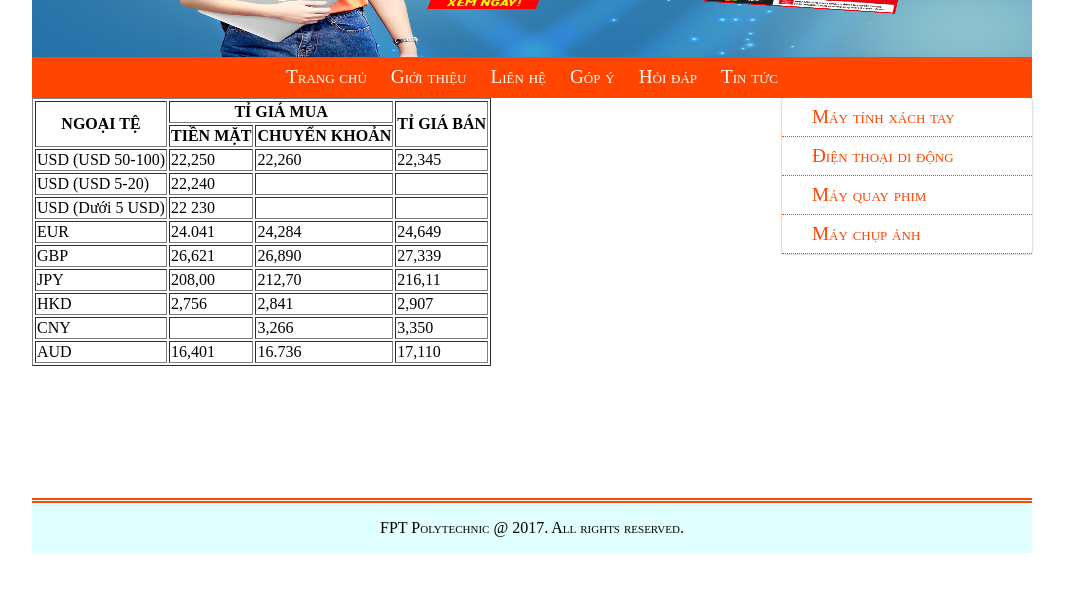
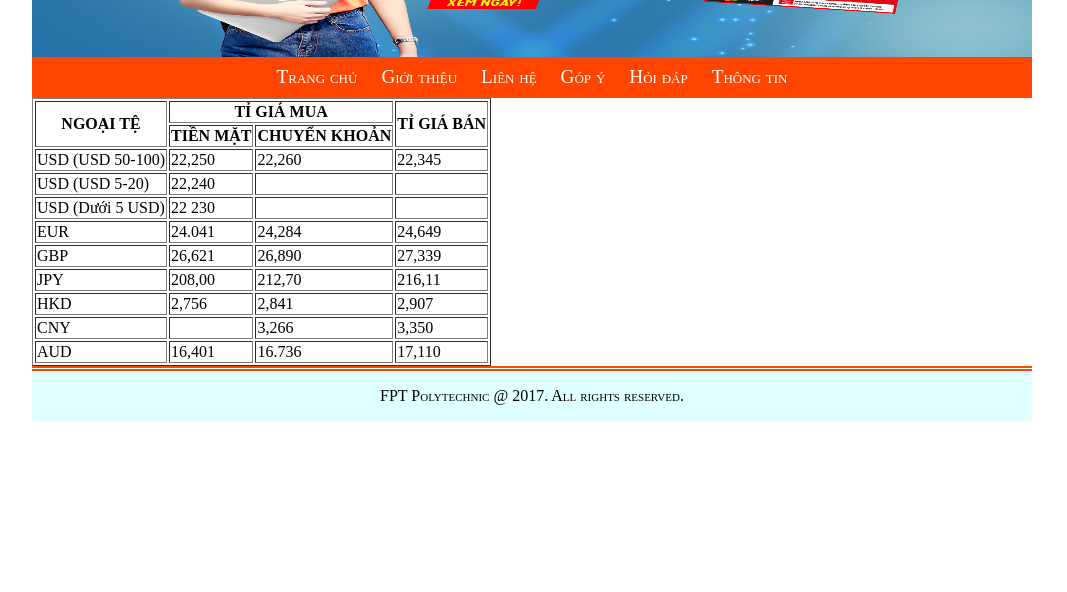
Before and after one commit to hongvann/_lab4, a plain HTML site: page gopy.html in a window 1280 px wide. Shown: the part 198-790 px from the top of the page, without its empty margins (108-1175 px from the left). Drawn offline with Linux system fonts and the light colour scheme; files that its build step writes are made by us from their sources.

Commit message:
Update gopy.html

```diff
--- a/gopy.html
+++ b/gopy.html
@@ -4,7 +4,7 @@
         <head>
             <title>Form</title>
             <meta charset="utf-8"/>
-            <link href="css/form.css" rel="stylesheet"/>
+            <link href="csslab11.css" rel="stylesheet"/>
            <link rel="stylesheet" href="index1.css">
 
         <body>
@@ -23,7 +23,7 @@
                 <nav class="menu">
                     <ul>
                         <li><a href="index.html">Trang chủ</a></li>
-                        <li><a href="trandau.html">Giới thiệu</a></li>
+                        <li><a href="gioithieu.html">Giới thiệu</a></li>
                         <li>
                             <a href="#">Liên hệ</a>
                             <ul>
@@ -31,9 +31,9 @@
                                 <li><a href="gmail.html">Email</a></li>
                             </ul>
                         </li>
-                        <li><a href="tigia.html">Góp ý</a></li>
-                        <li><a href="#">Hỏi đáp</a></li>
-                        <li><a href="tintuc.html">Tin tức</a></li>
+                        <li><a href="gioithieu.html">Góp ý</a></li>
+                        <li><a href="hoidap.html">Hỏi đáp</a></li>
+                        <li><a href="thongtin.html"> Thông tin </a></li>
                         </ul>
                 </nav>
                 <section>
@@ -108,12 +108,7 @@
 
                     </main>
                     <aside>
-                        <ul class="vmenu">
-                            <li><a href="#">Máy tính xách tay</a></li>
-                            <li><a href="#">Điện thoại di động</a></li>
-                            <li><a href="#">Máy quay phim</a></li>
-                            <li><a href="#">Máy chụp ảnh</a></li>
-                        </ul>
+
                     </aside>
                 </section>
 
```
